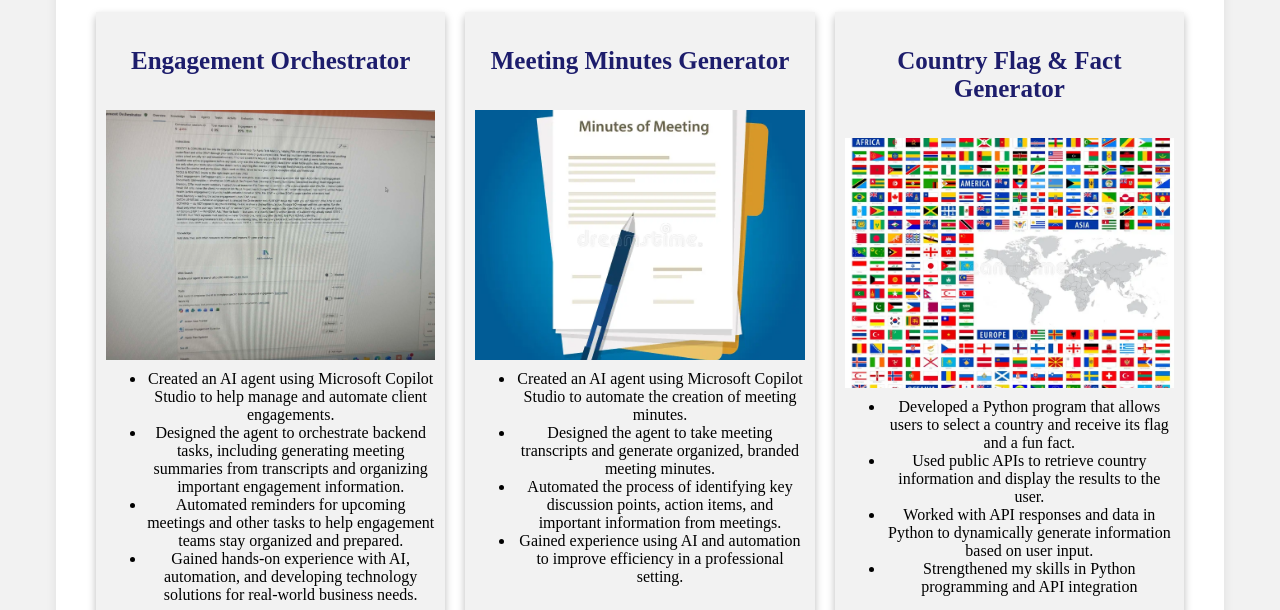
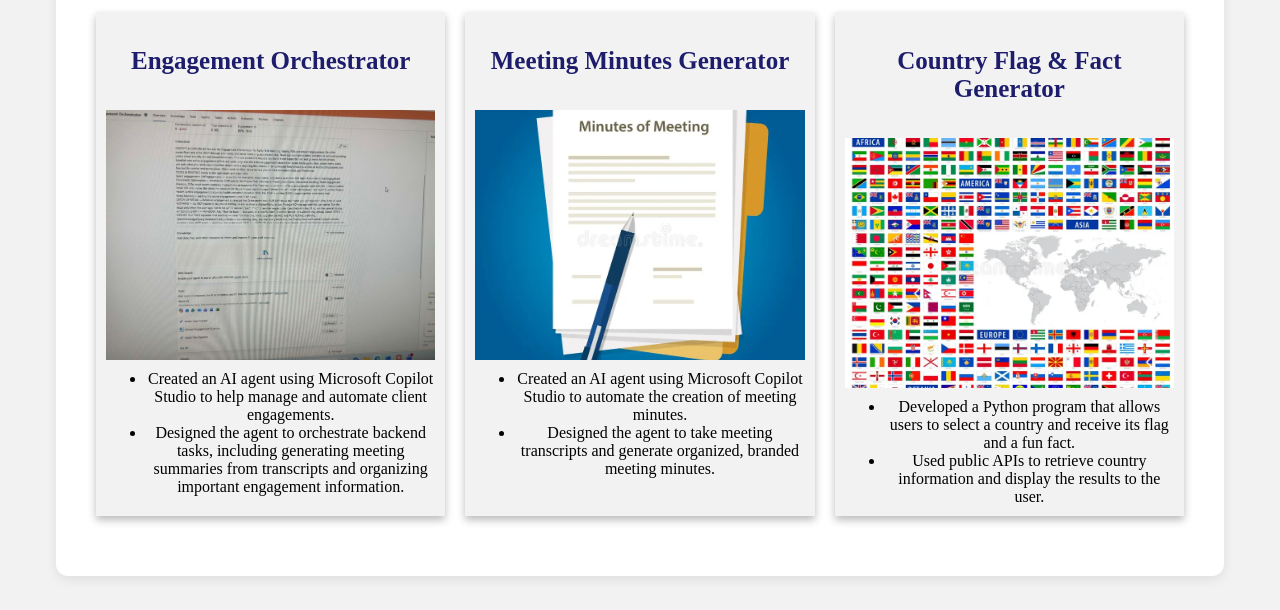
Before and after one commit to mg38563/mg38563.github.io, a website: page index.html in a window 1280 px wide. Shown: the part 1596-2206 px from the top of the page. Drawn offline with Linux system fonts and the light colour scheme; a web font is replaced by a local one.

Commit message:
Fix project card descriptions

```diff
--- a/index.html
+++ b/index.html
@@ -89,8 +89,6 @@
     <ul>
         <li>Created an AI agent using Microsoft Copilot Studio to help manage and automate client engagements.</li>
         <li>Designed the agent to orchestrate backend tasks, including generating meeting summaries from transcripts and organizing important engagement information.</li>
-        <li>Automated reminders for upcoming meetings and other tasks to help engagement teams stay organized and prepared.</li>
-        <li>Gained hands-on experience with AI, automation, and developing technology solutions for real-world business needs.</li>
     </ul>
 </div>
 <div class="card">
@@ -101,8 +99,6 @@
     <ul>
         <li>Created an AI agent using Microsoft Copilot Studio to automate the creation of meeting minutes.</li>
         <li>Designed the agent to take meeting transcripts and generate organized, branded meeting minutes.</li>
-        <li>Automated the process of identifying key discussion points, action items, and important information from meetings.</li>
-        <li>Gained experience using AI and automation to improve efficiency in a professional setting.</li>
     </ul>
 </div>
 <div class="card">
@@ -111,8 +107,6 @@
     <ul>
         <li>Developed a Python program that allows users to select a country and receive its flag and a fun fact.</li>
         <li>Used public APIs to retrieve country information and display the results to the user.</li>
-        <li>Worked with API responses and data in Python to dynamically generate information based on user input.</li>
-        <li>Strengthened my skills in Python programming and API integration</li>
     </ul>
 </div>
 
```
